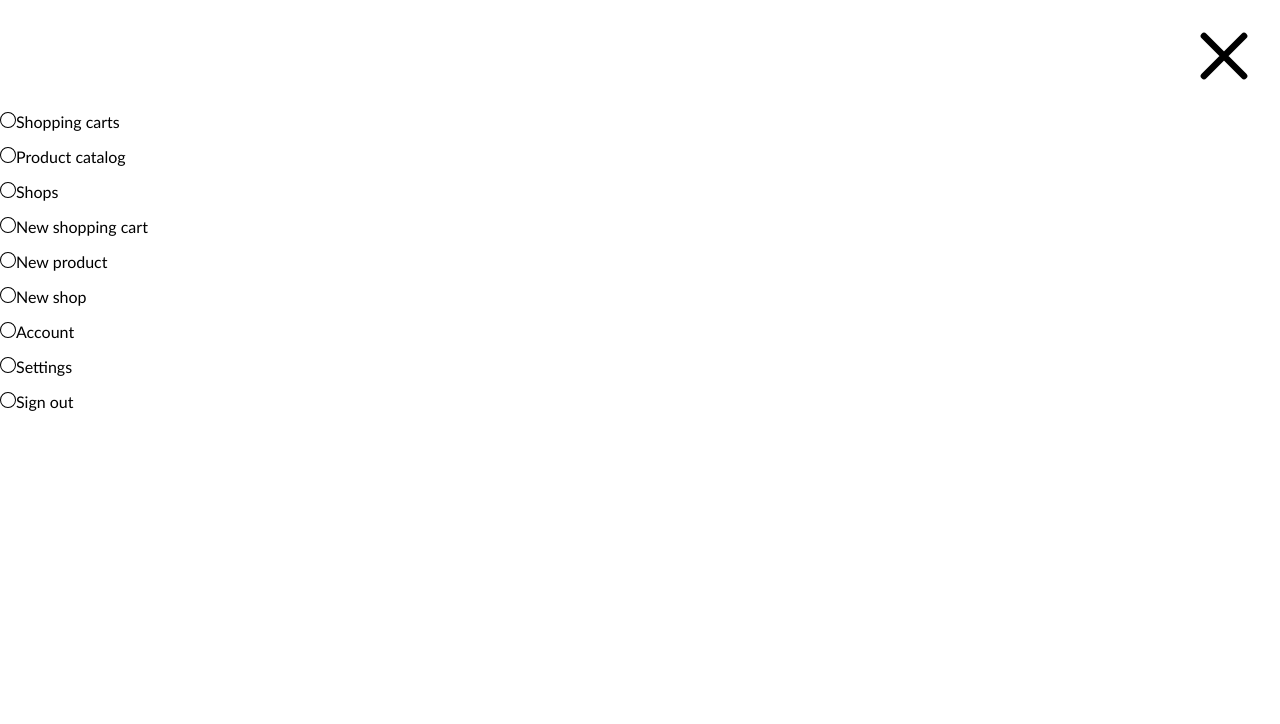
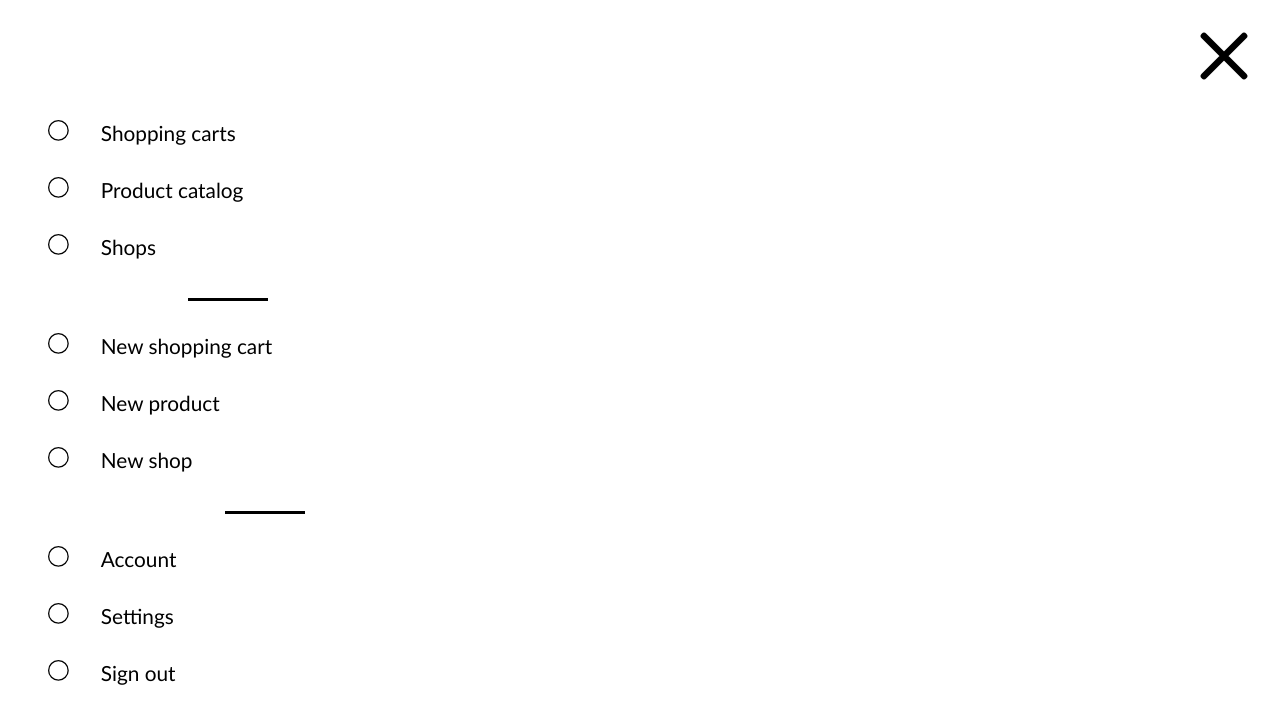
Before and after one commit to amik33/44-grupe-todo-classic, a React (Create React App) app: page /tasks in a window 1280 px wide. Shown: the top 724 px of the page. Built offline with nearby package versions, Linux system fonts and the light colour scheme.

Commit message:
initial commit

```diff
--- a/src/pages/Content.jsx
+++ b/src/pages/Content.jsx
@@ -12,7 +12,7 @@ export function Content () {
                 <Link className={style.link} to='/tasks'><HiOutlineMenu size='5rem' color='#000' /></Link>
             </div>
             <div className={style.form}>
-                {tasksData.map(task => <p className={style.read} key={task.id}>{task.id}) {task.text}</p>)}
+                {tasksData.map(task => <p className={style.readTitle} key={task.id}>{task.id}) {task.text}</p>)}
             </div>
         </div>
     )
--- a/src/pages/Create.jsx
+++ b/src/pages/Create.jsx
@@ -1,6 +1,6 @@
 import style from './Create.module.css';
 import { useState, useEffect } from "react";
-import { Link } from 'react-router-dom';
+import { Link, useNavigate } from 'react-router-dom';
 
 export function Create () {
     const [username, setUsername] = useState('');
@@ -8,6 +8,7 @@ export function Create () {
     const [password, setPassword] = useState('');
     const [errors, setErrors] = useState([]);
     const [users, setUsers] = useState(() => JSON.parse(localStorage.getItem('users')) || []);
+    const navigate = useNavigate();
 
     useEffect(() => {
         localStorage.setItem('users', JSON.stringify(users));
@@ -26,13 +27,14 @@ export function Create () {
     }
 
     function createUser(event) {
+        event.preventDefault();
         const minUsernameLength = 3;
         const maxUsernameLength = 20;
         const minEmailLength = 6;
         const maxEmailLength = 30;
         const minPasswordLength = 6;
         const maxPasswordLength = 100;
-        event.preventDefault();
+
 
         const newErrors = [];
         if (username.length < minUsernameLength || username.length > maxUsernameLength) {
@@ -52,6 +54,8 @@ export function Create () {
         if (!errors.length) {
             setUsers((prev) => [...prev, { username, email, password }]);
         }
+        navigate('/login');
+
     }
 
 
@@ -60,13 +64,13 @@ export function Create () {
             <form className={style.form}>
                 <h3>Create your account</h3>
                 <div className={style.row}>
-                    <input onChange={updateUsername} value={username} id='name' type='text' placeholder='Name' />
+                    <input onChange={updateUsername} value={username} id='name' type='text' placeholder='Name'  />
                 </div>
                 <div className={style.row}>
-                    <input onChange={updateEmail} value={email} id='email' type='text' placeholder='Email' />
+                    <input onChange={updateEmail} value={email} id='email' type='text' placeholder='Email'  />
                 </div>
                 <div className={style.row}>
-                    <input onChange={updatePassword} value={password} id='password' type='password' placeholder='Password' />
+                    <input onChange={updatePassword} value={password} id='password' type='password' placeholder='Password'  />
                 </div>
                 <div className={`${style.error} ${errors.length ? style.show : ''}`}>
                     {errors.map(err => <p key={username}>{err}</p>)}
@@ -76,7 +80,8 @@ export function Create () {
                     <p>Agree to our TOS (read)</p>
                 </div>
                 <div className={style.row}>
-                    <Link onClick={createUser} className={style.button} to='/login'>Register</Link>
+                    <Link onClick={createUser} className={style.button}>Register</Link>
+                    <p>or</p>
                     <Link className={style.button} to='/login'>Login</Link>
                 </div>
             </form>
--- a/src/pages/Create.module.css
+++ b/src/pages/Create.module.css
@@ -12,6 +12,9 @@ h3 {
     text-align: left;
     padding: 0.5rem 3rem;
 }
+p {
+    font-size: 1.2rem;
+}
 .form {
     display: grid;
     gap: 1rem;
@@ -20,6 +23,13 @@ h3 {
     display: grid;
     gap: 3rem;
     padding: 1rem 3rem;
+}
+.rowLog {
+    display: grid;
+    gap: 1rem;
+    padding: 2rem 3rem;
+    font-size: 1.2rem;
+
 }
 .form input {
     padding: 0.3rem 0.5rem;
@@ -51,6 +61,12 @@ h3 {
     align-items: center;
     justify-content: flex-end;
     padding: 1rem;
+}
+.readTitle {
+    display: flex;
+    font-size: 1.3rem;
+    gap: 2rem;
+    padding: 0.5rem 3rem;
 }
 .btn {
     display: inline-block;
--- a/src/pages/Future.jsx
+++ b/src/pages/Future.jsx
@@ -5,7 +5,9 @@ import logo from '../img/logo.png';
 export function Future () {
     return (
         <div className={style.home}>
-            <Link className={style.link} to='/create'>Skip</Link>
+            <div>
+                <Link className={style.link} to='/create'>Skip</Link>
+            </div>
             <img src={logo} alt="logo" />
             <h3>Future</h3>
             <p>Lorem ipsum dolor sit amet, consectetur adipisicing elit.</p>
--- a/src/pages/Home.module.css
+++ b/src/pages/Home.module.css
@@ -11,7 +11,7 @@
 }
 h1 {
     font-size: 2.3rem;
-    padding: 2rem;
+    padding: 3rem;
     text-align: center;
 }
 .noPageTitle {
--- a/src/pages/Login.jsx
+++ b/src/pages/Login.jsx
@@ -50,17 +50,18 @@ export function Login () {
         <div className={style.create}>
             <form className={style.form}>
                 <h3>Log in to your account</h3>
-                <div className={style.row}>
+                <div className={style.rowLog}>
                     <input onChange={updateEmail} value={email} id='email' type='text' placeholder='Email' />
                 </div>
-                <div className={style.row}>
+                <div className={style.rowLog}>
                     <input onChange={updatePassword} value={password} id='password' type='password' placeholder='Password' />
                 </div>
                 <div className={`${style.error} ${errors.length ? style.show : ''}`}>
                     {errors.map(err => <p key={password}>{err}</p>)}
                 </div>
-                <div className={style.row}>
+                <div className={style.rowLog}>
                     <Link onClick={loginUser} className={style.button} to='/content'>Log in</Link>
+                    <p className={style.rowLog}>or</p>
                     <Link className={style.button} to='/create'>Register</Link>
                 </div>
             </form>
--- /dev/null
+++ b/src/pages/Pseudo.module.css
@@ -0,0 +1,15 @@
+.readTitle {
+    display: flex;
+    font-size: 1.3rem;
+    gap: 2rem;
+    padding: 0.5rem 3rem;
+}
+.readTitle:not(:last-child):after {
+    content: '';
+    width: 5rem;
+    height: 0.2rem;
+    background-color:#000;
+    display: block;
+    margin-top: 4rem;
+    align-content: flex-start;
+}
--- a/src/pages/Tasks.jsx
+++ b/src/pages/Tasks.jsx
@@ -1,4 +1,5 @@
 import style from './Create.module.css';
+import stylePseudo from './Pseudo.module.css';
 import { Link } from 'react-router-dom';
 import { HiOutlineX } from 'react-icons/hi';
 import { BsCircle } from 'react-icons/bs';
@@ -11,7 +12,7 @@ export function Tasks () {
                 <Link className={style.link} to='/content'><HiOutlineX size='5rem' color='#000' /></Link>
             </div>
             <div className={style.form}>
-                {titleData.map(title => <p className={style.info} key={title.id}><BsCircle />{title.title}</p>)}
+                {titleData.map((title, i) => <p className={((i +1)% 3 === 0 && i !== 0) ? stylePseudo.readTitle : style.readTitle} key={title.id}><BsCircle />{title.title}</p>)}
             </div>
         </div>
     )
```
